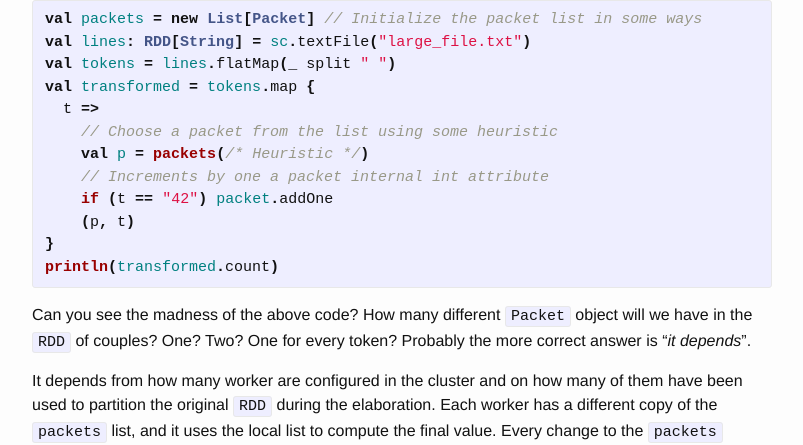
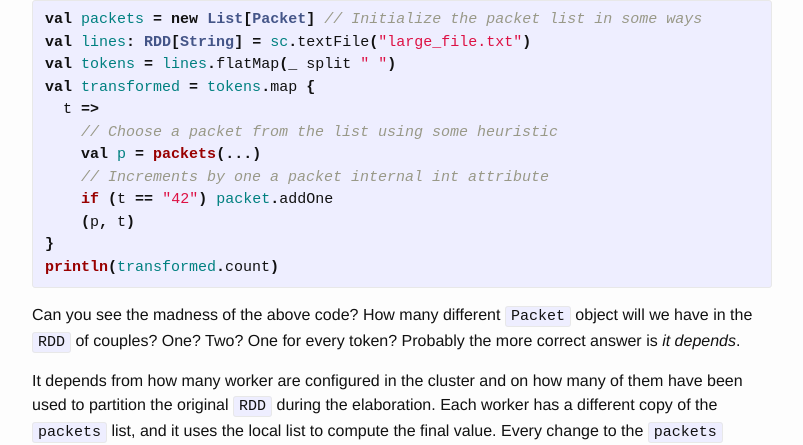
Before and after one commit to rcardin/rcardin.github.io, a Jekyll site: the page built from _posts/2016-04-30-a-new-way-to-err-apache-spark.markdown, in a window 1280 px wide and 900 px high, scrolled down 3170 px. Shown: the part 114-559 px from the top of the window, without its empty margins (238-1041 px from the left). Built offline with Jekyll 4.4.1, drawn with Linux system fonts in a browser that asks for light colours; nearby versions of some CDN libraries; comment, search, counter and statistics services are not loaded; some of the changed text lies outside the part shown.

Commit message:
Commit of post: "A new way to err: Apache Spark"

```diff
--- a/_posts/2016-04-30-a-new-way-to-err-apache-spark.markdown
+++ b/_posts/2016-04-30-a-new-way-to-err-apache-spark.markdown
@@ -166,7 +166,7 @@ val tokens = lines.flatMap(_ split " ")
 val transformed = tokens.map {
   t =>
     // Choose a packet from the list using some heuristic
-    val p = packets(/* Heuristic */)
+    val p = packets(...)
     // Increments by one a packet internal int attribute
     if (t == "42") packet.addOne
     (p, t)
@@ -175,7 +175,7 @@ println(transformed.count)
 {% endhighlight %}
 
 Can you see the madness of the above code? How many different `Packet` object will we have in the `RDD` of couples? One?
-Two? One for every token? Probably the more correct answer is "*it depends*".
+Two? One for every token? Probably the more correct answer is *it depends*.
 
 It depends from how many worker are configured in the cluster and on how many of them have been used to partition the
 original `RDD` during the elaboration. Each worker has a different copy of the `packets` list, and it uses the local
```
Also changed, not shown: other parts of _posts/2016-04-30-a-new-way-to-err-apache-spark.markdown (+1 -1 lines).
